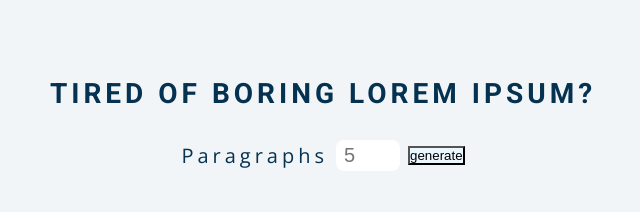
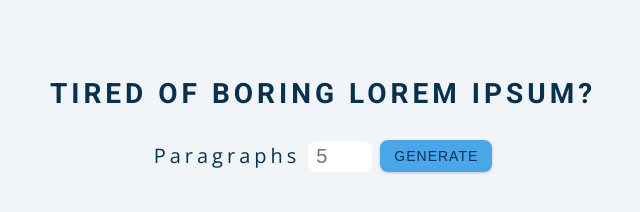
Before and after one commit to MarcoRosselDev/javaScript-vanilla-13-lorem-ipsum, a plain HTML site: page index.html in a window 1280 px wide. Shown: the whole page, without its empty margins (317-957 px from the left). Drawn offline with nearby package versions, Linux system fonts and the light colour scheme.

Commit message:
structure 2

```diff
--- a/index.html
+++ b/index.html
@@ -14,8 +14,9 @@
     <form class="lorem-form">
       <label for="amount">paragraphs</label>
       <input type="numbre" name="amount" id="amount" placeholder="5">
-      <button type="submit">generate</button>
+      <button type="submit" class="btn">generate</button>
     </form>
+    <article class="lorem-text"></article>
     </section>
     <!-- javascript -->
     <script src="app.js"></script>
```
